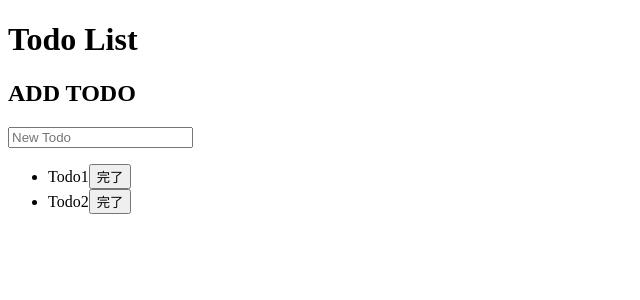
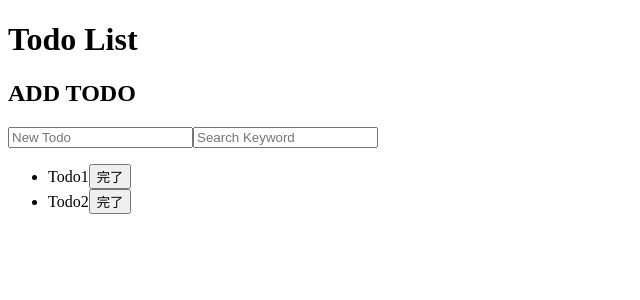
Before and after one commit to nogi369/react-output-first-2, a React (Vite) app: page / in a window 1280 px wide. Shown: the top 300 px of the page, without its empty margins (0-640 px from the left). Built offline with nearby package versions, Linux system fonts and the light colour scheme.

Commit message:
add: 検索機能機能のUI

```diff
--- a/src/components/templates/TodoTemplate/index.jsx
+++ b/src/components/templates/TodoTemplate/index.jsx
@@ -2,6 +2,7 @@ import { AddTodo } from "../../organisms/AddTodo"
 import { TodoList } from "../../organisms/TodoList"
 import { INIT_TODO_LIST, INIT_UNIQUE_ID } from "../../../constants/data"
 import { useState } from "react"
+import { InputForm } from "../../atoms/InputForm"
 
 export const TodoTemplate = () => {
   // デフォルトTodoList
@@ -10,6 +11,8 @@ export const TodoTemplate = () => {
   const [ uniqueId, setUniqueId ] = useState(INIT_UNIQUE_ID);
   // 入力値
   const [ addInputValue, setAddInputValue ] = useState("");
+  // 検索キーワード
+  const [ searchKeyword, setSearchKeyword ] = useState("");
   // 表示用TodoList
   const [ showTodoList, setShowTodoList ] = useState(INIT_TODO_LIST);
 
@@ -32,6 +35,7 @@ export const TodoTemplate = () => {
     if (e.key === "Enter" && addInputValue !== "") {
       // 新規作成するTodoの一意なid
       const nextUniqueId = uniqueId + 1;
+      console.log(nextUniqueId);
 
       // 新規作成するTodoを含めた更新後のTodoList
       const newTodoList = [
@@ -49,6 +53,8 @@ export const TodoTemplate = () => {
     }
   }
 
+  const handleChangeSearchKeyword = (e) => setSearchKeyword(e.target.value);
+
   // onChangeAddInputValue ＝ onChangeTodoだけ属性名に変更がある => onChangeAddInputValue は値ではなく処理だから
   return (
     <>
@@ -57,6 +63,11 @@ export const TodoTemplate = () => {
       onChangeTodo={onChangeAddInputValue}
       handleAddTodo={handleAddTodo}
       />
+      <InputForm
+      inputValue={searchKeyword}
+      handleChangeSearchKeyword={handleChangeSearchKeyword}
+      placeholder={"Search Keyword"}
+      />
       <TodoList
       todoList={showTodoList}
       handleDeleteTodo={handleDeleteTodo}
```
